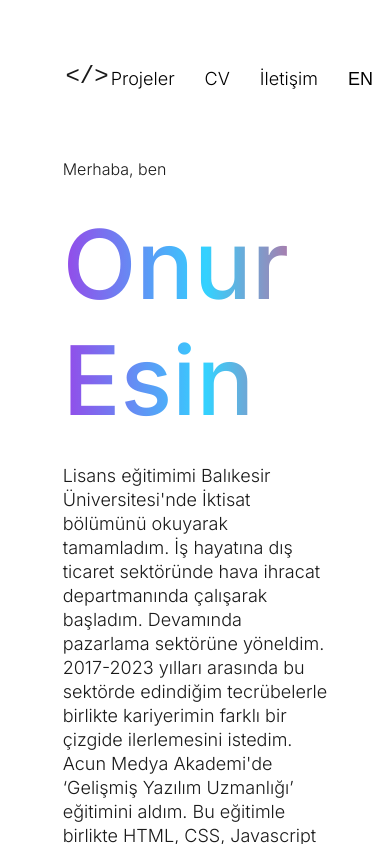
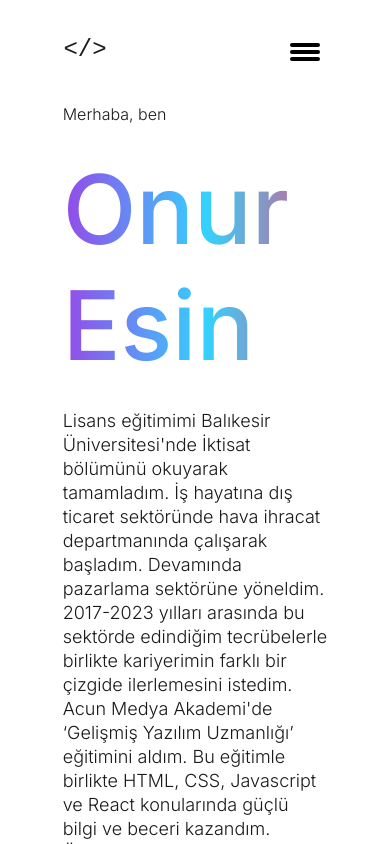
Before and after one commit to onuresin/my-react-portfolio2025, a React (Vite) app: page / in a window 390 px wide. Shown: the top 844 px of the page. Built offline with nearby package versions, Linux system fonts and the light colour scheme.

Commit message:
hamburger menu eklendi çalışıyor

```diff
--- a/src/App.css
+++ b/src/App.css
@@ -48,6 +48,7 @@ body {
   margin-bottom: 47.5px;
   padding: 6.5px 12px;
   transition: width 0.3s;
+  position: relative;
 }
 .links-header {
   display: flex;
@@ -70,9 +71,6 @@ body {
 .theme-toggle img{
   transition: filter 0.3s ease;
   cursor: pointer;
-}
-.hamburger-menu {
-  display: none;
 }
 .lang-button {
   font-size: 18px;
@@ -108,7 +106,26 @@ body {
   width: 100%;
   background-color: #000;
 }
-
+/*HAMBURGER MENU*/
+.hamburger-menu {
+  display: none;
+  flex-direction: column;
+  justify-content: center;
+  gap: 6px;
+  position: absolute;
+  right: 16px;
+  top: 50%;
+  transform: translateY(-50%);
+  z-index: 1035;
+  display: none;
+}
+.burger-line {
+  width: 30px;
+  height: 4px;
+  background: var(--Black);
+  border-radius: 3px;
+  transition: all 0.3s;
+}
 
 
 /*HERO SECTION*/
@@ -156,13 +173,14 @@ body {
   color: var(--Black05);
 }
 .hero-links {
+  width: 100%;
   display: flex;
   align-items: stretch;
   gap: 10px;
   justify-content: start;
 }
 .hero-links a {
-  width: 100%;
+  width: 22%;
   display: flex;
   align-items: center;
   justify-content: center;
@@ -618,3 +636,98 @@ form input, form textarea {
   background: rgba(255,255,255,0.77);
   resize: vertical;
 }
+/*OVERLAY CSS*/
+/* Sağdan kayan menü */
+.side-menu-overlay {
+  position: fixed;
+  top: 0; left: 0; right: 0; bottom: 0;
+  z-index: 1040;
+  background: rgba(0,0,0,0.42);
+  opacity: 0;
+  pointer-events: none;
+  transition: opacity 0.24s;
+}
+.side-menu-overlay.active {
+  opacity: 1;
+  pointer-events: auto;
+}
+.side-menu {
+  position: fixed;
+  top: 0;
+  right: 0;
+  height: 100vh;
+  width: 68vw;
+  max-width: 330px;
+  background: rgba(255,255,255,0.99);
+  box-shadow: -6px 0 32px 0 rgba(40,60,100,0.19);
+  transform: translateX(100%);
+  transition: transform 0.33s cubic-bezier(.47,1.64,.41,.8);
+  display: flex;
+  flex-direction: column;
+  align-items: flex-start;
+  gap: 28px;
+  padding: 48px 32px 32px 24px;
+}
+.side-menu.slide-in { transform: translateX(0); }
+.side-menu.slide-out { transform: translateX(100%); }
+
+.close-menu-btn {
+  background: none;
+  border: none;
+  color: var(--DeepPurple);
+  font-size: 34px;
+  margin-top: 18px;
+  cursor: pointer;
+}
+.side-menu a {
+  color: #222;
+  text-decoration: none;
+  font-size: 22px;
+  font-weight: 500;
+  letter-spacing: 0.03em;
+}
+.side-menu .theme-toggle {
+  background-color: transparent;
+  border: none;
+}
+.hamburger-menu.open .burger-line:nth-child(1) {
+  transform: rotate(45deg) translateY(9px);
+}
+.hamburger-menu.open .burger-line:nth-child(2) {
+  opacity: 0;
+}
+.hamburger-menu.open .burger-line:nth-child(3) {
+  transform: rotate(-45deg) translateY(-9px);
+}
+/*RESPONSIVE*/
+/*1100px*/
+@media (max-width:1100px) {
+  .inner-Header{
+    width: 74%;
+    max-width: 98vw;
+    padding: 8px 10px;
+    margin-top: 18px;
+    margin-bottom: 18px;
+  }
+  .hamburger-menu {
+    display: flex;
+    flex-direction: column;
+    gap: 3px;
+    align-items: center;
+    width: 36px;
+    height: 36px;
+    cursor: pointer;
+  }
+  .links-header {
+    display: none;
+  }
+}
+
+@media (min-width: 1101px) {
+  .links-header {
+    display: flex;
+  }
+  .hamburger-menu {
+    display: none;
+  }
+}
--- a/src/assets/darkMode.css
+++ b/src/assets/darkMode.css
@@ -110,3 +110,15 @@ body.dark .load-more-button:hover {
 body.dark .footer-inner {
   filter: invert(1);
 }
+body.dark .burger-line {
+  background: var(--White);
+}
+body.dark .side-menu {
+  background: rgba(22,22,26,0.98);
+}
+body.dark .side-menu {
+  background: var(--HalfBlack);
+}
+body.dark .slide-in a {
+  filter: invert(1);
+}
--- a/src/components/Header.jsx
+++ b/src/components/Header.jsx
@@ -21,6 +21,11 @@ export default function Header ({ onContactClick }) {
         localStorage.setItem("theme", newDarkMode ? "dark" : "light");
     };
 
+    const [menuOpen, setMenuOpen] = useState(false);
+    useEffect(() => {
+  document.body.style.overflow = menuOpen ? "hidden" : "";
+  return () => { document.body.style.overflow = ""; }
+}, [menuOpen]);
     return (
         <div className="header-container">
             <div className="inner-Header">
@@ -36,10 +41,26 @@ export default function Header ({ onContactClick }) {
                         <img src={darkMode ? sunIconWhite : sunIconBlack} alt="tema değiştir"/>
                     </button>
                 </div>
-                <div className="hamburger-menu">
+                <div className={`hamburger-menu${menuOpen ? " open" : ""}`} onClick={() => setMenuOpen(true)}>
+                    <div className="burger-line"></div>
+                    <div className="burger-line"></div>
+                    <div className="burger-line"></div>
+                </div>
 
+            </div>
+            <div className={`side-menu-overlay ${menuOpen ? "active" : ""}`} onClick={() => setMenuOpen(false)}>
+                    <nav className={`side-menu ${menuOpen ? "slide-in" : "slide-out"}`} onClick={e => e.stopPropagation()}>
+                        <a href="#projects" onClick={() => setMenuOpen(false)}>Projeler</a>
+                        <a href="/cv/onuresincv.pdf" download onClick={() => setMenuOpen(false)}>CV</a>
+                        <a href="#" onClick={e => { e.preventDefault(); setMenuOpen(false); onContactClick(); }}>İletişim</a>
+                        <button className="theme-toggle" onClick={toggleTheme}>
+                        <img src={darkMode ? sunIconWhite : sunIconBlack} alt="tema değiştir"/>
+                        </button>
+                        {/* Kapat için özel ikon veya text */}
+                        <button onClick={() => setMenuOpen(false)} className="close-menu-btn">✕</button>
+                    </nav>
                 </div>
-            </div>
         </div>
+
     )
 }
--- a/src/components/Projects.jsx
+++ b/src/components/Projects.jsx
@@ -36,7 +36,7 @@ const projectCategories = [
         desc: "Bu projede react kullanılarak emojilerle hafıza oyunu kodlandı. Her oyun sonunda yeniden başlattığınızda farklı emojiler, farklı sırada olacak şekilde oynayabilirsiniz.",
         tech: "React - Responsive",
         demo: "/projects/memorygame/index.html",
-        github: "https://github.com/onuresin/memorygame"
+        github: "https://github.com/onuresin/MemoryGame-React-Responsive"
       },
       {
         title: "Front-End QuizApp (Türkçe)",
```
